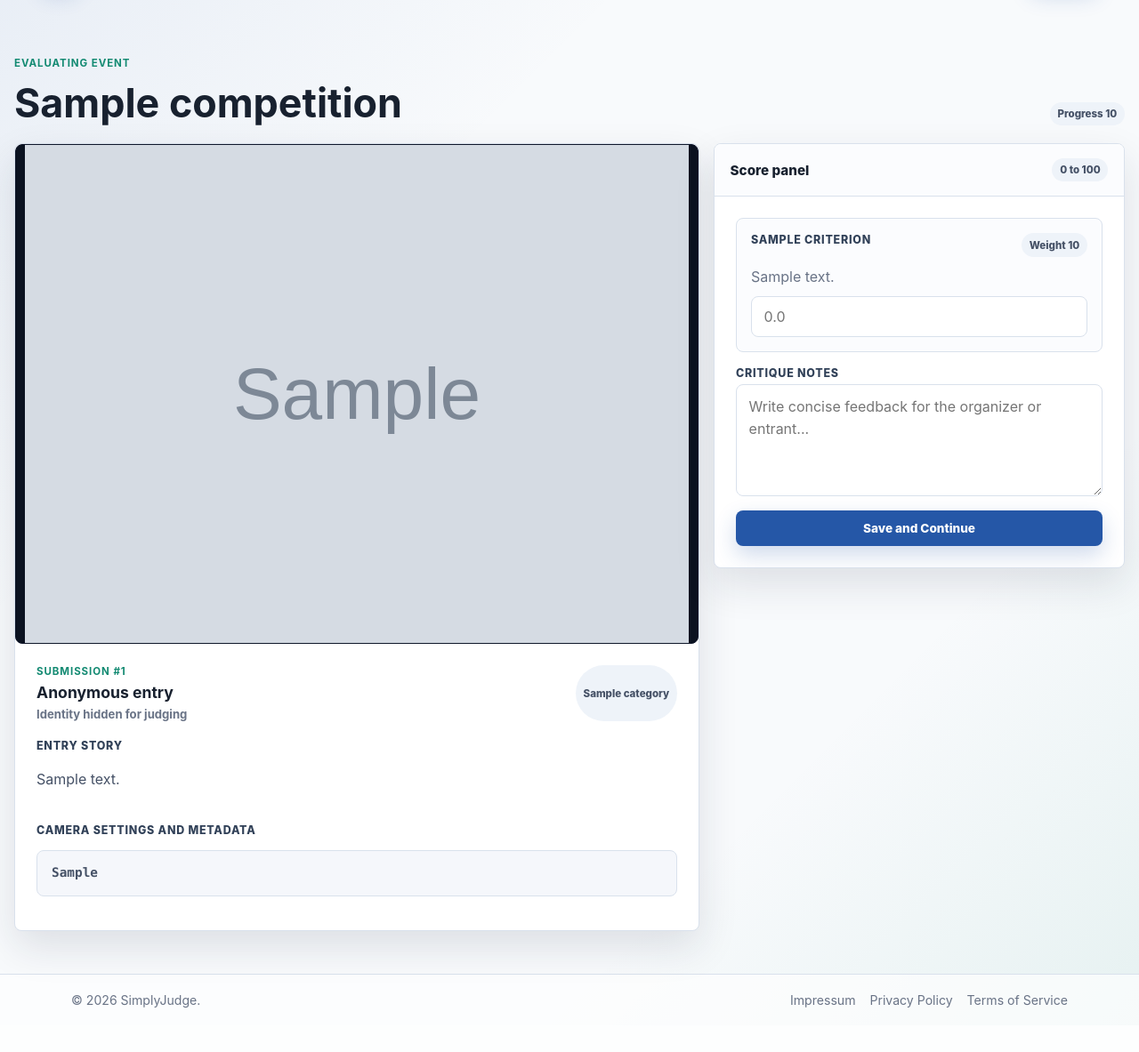
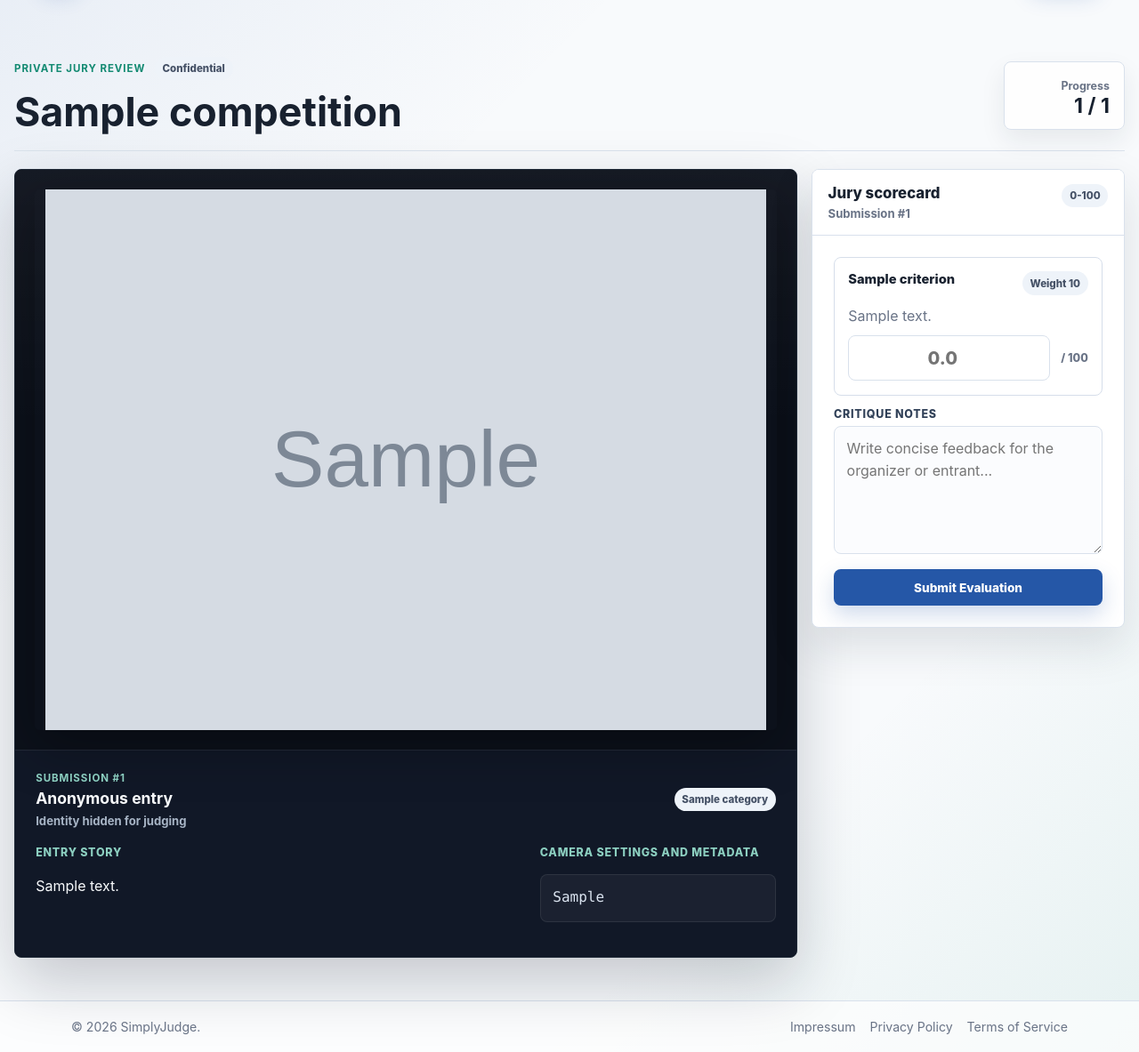
Before and after one commit to MenradHolm/simplyjudge, a Django app: template judging_app/templates/judging_app/judge.html in a window 1280 px wide. Shown: the part 69-1252 px from the top of the page at 89% size. Before the commit the page ends 1202 px from the top, so only its background shows below. Run offline with Django 3.2, Linux system fonts and the light colour scheme; the template is opened without the code that fills it: most values are stand-ins (such as "Sample title", 1, 10 or a date in 2020); grey boxes marked "Sample" are stand-in pictures.

Commit message:
Polish VIP judging interface

```diff
--- a/judging_app/templates/judging_app/judge.html
+++ b/judging_app/templates/judging_app/judge.html
@@ -2,23 +2,235 @@
 
 {% block title %}Judging - SimplyJudge{% endblock %}
 
+{% block extra_head %}
+<style>
+    .jury-shell {
+        width: min(1560px, calc(100% - 2rem));
+    }
+
+    .jury-head {
+        align-items: center;
+        padding-bottom: 1.1rem;
+        border-bottom: 1px solid rgba(217, 225, 236, 0.9);
+    }
+
+    .jury-kicker {
+        display: flex;
+        flex-wrap: wrap;
+        align-items: center;
+        gap: 0.65rem;
+        margin-bottom: 0.65rem;
+    }
+
+    .jury-title {
+        max-width: 20ch;
+    }
+
+    .progress-badge {
+        display: grid;
+        gap: 0.25rem;
+        min-width: 8.5rem;
+        padding: 0.85rem 1rem;
+        border: 1px solid var(--line);
+        border-radius: 0.5rem;
+        background: rgba(255, 255, 255, 0.82);
+        box-shadow: 0 12px 28px rgba(25, 36, 54, 0.08);
+        text-align: right;
+    }
+
+    .progress-badge strong {
+        font-size: 1.45rem;
+        line-height: 1;
+    }
+
+    .jury-layout {
+        display: grid;
+        grid-template-columns: minmax(0, 1.45fr) minmax(22rem, 0.55fr);
+        gap: 1rem;
+        align-items: start;
+    }
+
+    .jury-photo-panel {
+        overflow: hidden;
+        background: #0c111b;
+        border-color: #1f2937;
+        box-shadow: 0 28px 70px rgba(15, 23, 42, 0.22);
+    }
+
+    .jury-photo-stage {
+        display: grid;
+        place-items: center;
+        min-height: min(72vh, 52rem);
+        padding: clamp(0.8rem, 2vw, 1.4rem);
+        background:
+            linear-gradient(180deg, rgba(255, 255, 255, 0.045), transparent 18rem),
+            #0c111b;
+    }
+
+    .jury-photo-stage img {
+        width: 100%;
+        height: 100%;
+        max-height: 76vh;
+        object-fit: contain;
+        border-radius: 0.35rem;
+        box-shadow: 0 18px 60px rgba(0, 0, 0, 0.32);
+    }
+
+    .jury-context {
+        display: grid;
+        gap: 1rem;
+        padding: clamp(1.1rem, 2vw, 1.45rem);
+        color: #dbe4f0;
+        background: #111827;
+        border-top: 1px solid rgba(255, 255, 255, 0.08);
+    }
+
+    .jury-context .eyebrow,
+    .jury-context .field-label {
+        color: #8ccfc0;
+    }
+
+    .jury-context .competition-name,
+    .jury-context .page-copy {
+        color: #f8fafc;
+    }
+
+    .jury-context .muted,
+    .jury-context .card-meta {
+        color: #a7b4c5;
+    }
+
+    .jury-meta-row {
+        display: flex;
+        flex-wrap: wrap;
+        align-items: center;
+        justify-content: space-between;
+        gap: 1rem;
+    }
+
+    .jury-details {
+        display: grid;
+        grid-template-columns: minmax(0, 1.35fr) minmax(16rem, 0.65fr);
+        gap: 1rem;
+    }
+
+    .metadata-block {
+        padding: 0.85rem;
+        border: 1px solid rgba(255, 255, 255, 0.08);
+        border-radius: 0.5rem;
+        background: rgba(255, 255, 255, 0.045);
+        font-family: ui-monospace, SFMono-Regular, Consolas, monospace;
+        color: #dbe4f0;
+        line-height: 1.55;
+    }
+
+    .jury-score-panel {
+        position: sticky;
+        top: 5.2rem;
+        box-shadow: 0 20px 50px rgba(25, 36, 54, 0.13);
+    }
+
+    .score-panel-head {
+        align-items: flex-start;
+        background: #ffffff;
+    }
+
+    .score-panel-head .panel-title {
+        font-size: 1.05rem;
+    }
+
+    .score-form {
+        gap: 0.85rem;
+    }
+
+    .premium-score-card {
+        gap: 0.8rem;
+        padding: 0.95rem;
+        background: #ffffff;
+        border-color: #d6deea;
+    }
+
+    .criterion-head {
+        display: flex;
+        align-items: start;
+        justify-content: space-between;
+        gap: 0.85rem;
+    }
+
+    .criterion-head label {
+        color: var(--ink);
+        font-size: 0.92rem;
+        text-transform: none;
+        letter-spacing: 0;
+    }
+
+    .score-input-row {
+        display: grid;
+        grid-template-columns: minmax(0, 1fr) auto;
+        align-items: center;
+        gap: 0.75rem;
+    }
+
+    .score-input-row input {
+        min-height: 3.2rem;
+        font-size: 1.25rem;
+        font-weight: 850;
+        text-align: center;
+    }
+
+    .score-scale {
+        color: var(--muted);
+        font-size: 0.78rem;
+        font-weight: 850;
+    }
+
+    .feedback-field textarea {
+        min-height: 9rem;
+        background: #fbfcfe;
+    }
+
+    .submit-evaluation {
+        width: 100%;
+        min-height: 3rem;
+        margin-top: 0.25rem;
+    }
+
+    @media (max-width: 1020px) {
+        .jury-layout,
+        .jury-details {
+            grid-template-columns: 1fr;
+        }
+
+        .jury-score-panel {
+            position: static;
+        }
+    }
+</style>
+{% endblock %}
+
 {% block content %}
-<main class="shell shell-wide">
-    <div class="page-head">
+<main class="shell jury-shell">
+    <div class="page-head jury-head">
         <div>
-            <p class="eyebrow">{% if competition.workflow == 'FEEDBACK_PORTAL' %}Member feedback review{% else %}Evaluating event{% endif %}</p>
-            <h2 class="page-title">{{ competition.name }}</h2>
+            <div class="jury-kicker">
+                <p class="eyebrow" style="margin-bottom: 0;">{% if competition.workflow == 'FEEDBACK_PORTAL' %}Member feedback review{% else %}Private jury review{% endif %}</p>
+                <span class="tag tag-neutral">Confidential</span>
+            </div>
+            <h2 class="page-title jury-title">{{ competition.name }}</h2>
         </div>
-        <span class="tag tag-neutral">Progress {{ progress }}</span>
+        <div class="progress-badge" aria-label="Judging progress">
+            <span class="metric-label">Progress</span>
+            <strong>{{ current_index }} / {{ total_photos }}</strong>
+        </div>
     </div>
 
-    <div class="split-layout">
-        <section class="panel">
-            <div class="photo-stage">
+    <div class="jury-layout">
+        <section class="panel jury-photo-panel">
+            <div class="jury-photo-stage">
                 <img src="{{ photo.image.url }}" alt="Anonymous competition submission">
             </div>
-            <div class="panel-padded">
-                <div class="card-top" style="margin-bottom: 1rem;">
+            <div class="jury-context">
+                <div class="jury-meta-row">
                     <div>
                         <p class="eyebrow" style="margin-bottom: 0.35rem;">Submission #{{ photo.id }}</p>
                         <h3 class="competition-name">Anonymous entry</h3>
@@ -27,7 +239,7 @@
                     <span class="tag tag-neutral">{{ photo.category }}</span>
                 </div>
 
-                <div class="grid">
+                <div class="jury-details">
                     <div>
                         <span class="field-label">Entry story</span>
                         {% if photo.description %}
@@ -40,7 +252,7 @@
                     <div>
                         <span class="field-label">Camera settings and metadata</span>
                         {% if photo.camera_settings %}
-                            <p class="alert" style="font-family: ui-monospace, SFMono-Regular, Consolas, monospace;">{{ photo.camera_settings }}</p>
+                            <p class="metadata-block">{{ photo.camera_settings }}</p>
                         {% else %}
                             <p class="muted">Metadata unlisted or stripped by editing software.</p>
                         {% endif %}
@@ -49,26 +261,32 @@
             </div>
         </section>
 
-        <section class="panel">
-            <div class="panel-header">
-                <p class="panel-title">{% if competition.workflow == 'FEEDBACK_PORTAL' %}Score and feedback{% else %}Score panel{% endif %}</p>
-                <span class="tag tag-neutral">0 to 100</span>
+        <section class="panel jury-score-panel">
+            <div class="panel-header score-panel-head">
+                <div>
+                    <p class="panel-title">{% if competition.workflow == 'FEEDBACK_PORTAL' %}Score and feedback{% else %}Jury scorecard{% endif %}</p>
+                    <p class="card-meta">Submission #{{ photo.id }}</p>
+                </div>
+                <span class="tag tag-neutral">0-100</span>
             </div>
 
-            <form method="POST" class="form-grid panel-padded">
+            <form method="POST" class="form-grid panel-padded score-form">
                 {% csrf_token %}
 
                 {% if rubric %}
                     {% for criterion in rubric %}
-                        <div class="score-card">
-                            <div class="card-top" style="margin-bottom: 0;">
+                        <div class="score-card premium-score-card">
+                            <div class="criterion-head">
                                 <label for="criterion_{{ criterion.id }}">{{ criterion.name }}</label>
                                 <span class="tag tag-neutral">Weight {{ criterion.weight }}</span>
                             </div>
                             {% if criterion.description %}
                                 <p class="muted" style="margin: 0;">{{ criterion.description }}</p>
                             {% endif %}
-                            <input type="number" step="0.5" min="0" max="100" name="criterion_{{ criterion.id }}" id="criterion_{{ criterion.id }}" placeholder="0.0" required>
+                            <div class="score-input-row">
+                                <input type="number" step="0.5" min="0" max="100" name="criterion_{{ criterion.id }}" id="criterion_{{ criterion.id }}" placeholder="0.0" required>
+                                <span class="score-scale">/ 100</span>
+                            </div>
                         </div>
                     {% endfor %}
                 {% else %}
@@ -77,12 +295,12 @@
                     </div>
                 {% endif %}
 
-                <div class="field">
+                <div class="field feedback-field">
                     <label for="comment">{% if competition.workflow == 'FEEDBACK_PORTAL' %}Member feedback{% else %}Critique notes{% endif %}</label>
                     <textarea name="comment" id="comment" rows="4" placeholder="{% if competition.workflow == 'FEEDBACK_PORTAL' %}Write useful feedback for the photographer...{% else %}Write concise feedback for the organizer or entrant...{% endif %}"></textarea>
                 </div>
 
-                <button type="submit" class="button button-primary" {% if not rubric %}disabled{% endif %}>Save and Continue</button>
+                <button type="submit" class="button button-primary submit-evaluation" {% if not rubric %}disabled{% endif %}>Submit Evaluation</button>
             </form>
         </section>
     </div>
--- a/judging_app/views.py
+++ b/judging_app/views.py
@@ -369,7 +369,9 @@ def judge_photo(request, comp_slug, photo_id):
         'competition': competition,
         'photo': photo,
         'rubric': rubric,
-        'progress': f"{scored_photos + 1} / {total_photos}"
+        'progress': f"{scored_photos + 1} / {total_photos}",
+        'current_index': scored_photos + 1,
+        'total_photos': total_photos,
     }
     return render(request, 'judging_app/judge.html', context)
 
```
